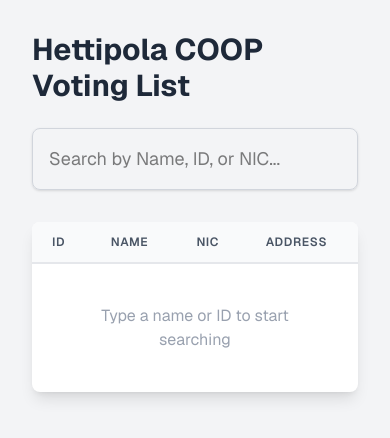
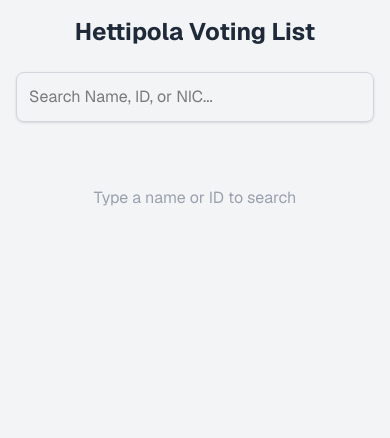
Before and after one commit to sithilxheartz/Hettipola-COOP-Search, a Next.js app: page / in a window 390 px wide. Shown: the top 438 px of the page. Built offline with nearby package versions, Linux system fonts and the light colour scheme.

Commit message:
ui head changed as mobile responsive

```diff
--- a/app/page.tsx
+++ b/app/page.tsx
@@ -1,7 +1,6 @@
 "use client";
 import { useState, useEffect } from "react";
 
-// This defines what your customer data looks like so TypeScript understands it
 interface Customer {
   id: string | number;
   name: string;
@@ -10,12 +9,11 @@ interface Customer {
 }
 
 export default function Home() {
-  // We use <Customer[]> to tell React this is a list of customers
   const [data, setData] = useState<Customer[]>([]);
   const [search, setSearch] = useState("");
   const [loading, setLoading] = useState(true);
 
-  // 1. Load the data when the page starts
+  // Load data
   useEffect(() => {
     fetch("/customers.json")
       .then((res) => res.json())
@@ -29,45 +27,44 @@ export default function Home() {
       });
   }, []);
 
-  // 2. The Search Logic
+  // Search Logic
   const filteredData = data.filter((customer) => {
-    if (search === "") return false; // Show nothing if search is empty
-
+    if (search === "") return false;
     const searchLower = search.toLowerCase();
-
-    // safe check: ensure name/id exist before searching
     const nameMatch = customer.name && String(customer.name).toLowerCase().includes(searchLower);
     const idMatch = customer.id && String(customer.id).toLowerCase().includes(searchLower);
     const nicMatch = customer.nic && String(customer.nic).toLowerCase().includes(searchLower);
-
     return nameMatch || idMatch || nicMatch;
   });
 
   return (
-    <div className="min-h-screen bg-gray-100 p-8 font-sans">
+    <div className="min-h-screen bg-gray-100 p-4 md:p-8 font-sans">
       <div className="max-w-4xl mx-auto">
-        <h3 className="text-3xl font-bold mb-6 text-gray-800">
-          Hettipola COOP Voting List
-        </h3>
+        <h1 className="text-2xl md:text-3xl font-bold mb-6 text-gray-800 text-center md:text-left">
+          Hettipola Voting List
+        </h1>
 
-        {/* Search Input */}
+        {/* Search Input - responsive text size */}
         <input
           type="text"
-          placeholder="Search by Name, ID, or NIC..."
-          className="w-full p-4 rounded-lg border border-gray-300 shadow-sm focus:ring-2 focus:ring-blue-500 outline-none text-lg mb-8 text-black"
+          placeholder="Search Name, ID, or NIC..."
+          className="w-full p-3 md:p-4 rounded-lg border border-gray-300 shadow-sm focus:ring-2 focus:ring-blue-500 outline-none text-base md:text-lg mb-6 text-black"
           onChange={(e) => setSearch(e.target.value)}
         />
 
         {/* Results Info */}
         {!loading && search !== "" && (
-            <p className="mb-4 text-gray-600">Found {filteredData.length} results</p>
+            <p className="mb-4 text-gray-600 text-sm md:text-base">Found {filteredData.length} results</p>
         )}
 
-        {/* Results Table */}
         {loading ? (
-          <p className="text-gray-600">Loading database...</p>
+          <p className="text-gray-600 text-center">Loading database...</p>
         ) : (
-          <div className="bg-white shadow-lg rounded-lg overflow-hidden">
+          <>
+            {/* ========================================= */}
+            {/* VIEW 1: DESKTOP TABLE (Hidden on Mobile)  */}
+            {/* ========================================= */}
+            <div className="hidden md:block bg-white shadow-lg rounded-lg overflow-hidden">
               <table className="min-w-full leading-normal">
                 <thead>
                   <tr>
@@ -80,35 +77,55 @@ export default function Home() {
                 <tbody>
                   {filteredData.slice(0, 50).map((customer, index) => (
                     <tr key={index} className="hover:bg-gray-50">
-                    <td className="px-5 py-5 border-b border-gray-200 bg-white text-sm text-gray-900">
-                      {customer.id}
-                    </td>
-                    <td className="px-5 py-5 border-b border-gray-200 bg-white text-sm text-gray-900 font-medium">
-                      {customer.name}
-                    </td>
-                    <td className="px-5 py-5 border-b border-gray-200 bg-white text-sm text-gray-500">
-                      {customer.nic}
-                    </td>
-                     <td className="px-5 py-5 border-b border-gray-200 bg-white text-sm text-gray-500">
-                      {customer.address}
-                    </td>
+                      <td className="px-5 py-5 border-b border-gray-200 text-sm text-gray-900">{customer.id}</td>
+                      <td className="px-5 py-5 border-b border-gray-200 text-sm text-gray-900 font-medium">{customer.name}</td>
+                      <td className="px-5 py-5 border-b border-gray-200 text-sm text-gray-500">{customer.nic}</td>
+                      <td className="px-5 py-5 border-b border-gray-200 text-sm text-gray-500">{customer.address}</td>
                     </tr>
                   ))}
                 </tbody>
               </table>
+            </div>
 
+            {/* ========================================= */}
+            {/* VIEW 2: MOBILE CARDS (Hidden on Desktop)  */}
+            {/* ========================================= */}
+            <div className="md:hidden grid grid-cols-1 gap-4">
+              {filteredData.slice(0, 50).map((customer, index) => (
+                <div key={index} className="bg-white p-4 rounded-lg shadow border-l-4 border-blue-500">
+                  {/* Name is prominent */}
+                  <div className="font-bold text-gray-800 text-lg mb-2">
+                    {customer.name}
+                  </div>
+
+                  {/* Details grid */}
+                  <div className="grid grid-cols-2 gap-y-2 text-sm">
+                    <div className="text-gray-500">ID:</div>
+                    <div className="text-gray-900 font-medium">{customer.id}</div>
+
+                    <div className="text-gray-500">NIC:</div>
+                    <div className="text-gray-900">{customer.nic}</div>
+
+                    <div className="text-gray-500">Address:</div>
+                    <div className="text-gray-900">{customer.address}</div>
+                  </div>
+                </div>
+              ))}
+            </div>
+
+            {/* Empty State */}
             {search !== "" && filteredData.length === 0 && (
-               <div className="p-10 text-center text-gray-500">
+               <div className="p-10 text-center text-gray-500 bg-white rounded-lg mt-4">
                  No customers found matching "<strong>{search}</strong>"
                </div>
             )}
 
             {search === "" && (
                 <div className="p-10 text-center text-gray-400">
-                    Type a name or ID to start searching
+                    Type a name or ID to search
                 </div>
             )}
-          </div>
+          </>
         )}
       </div>
     </div>
```
Lines whose indentation alone changed are shown as unchanged.
